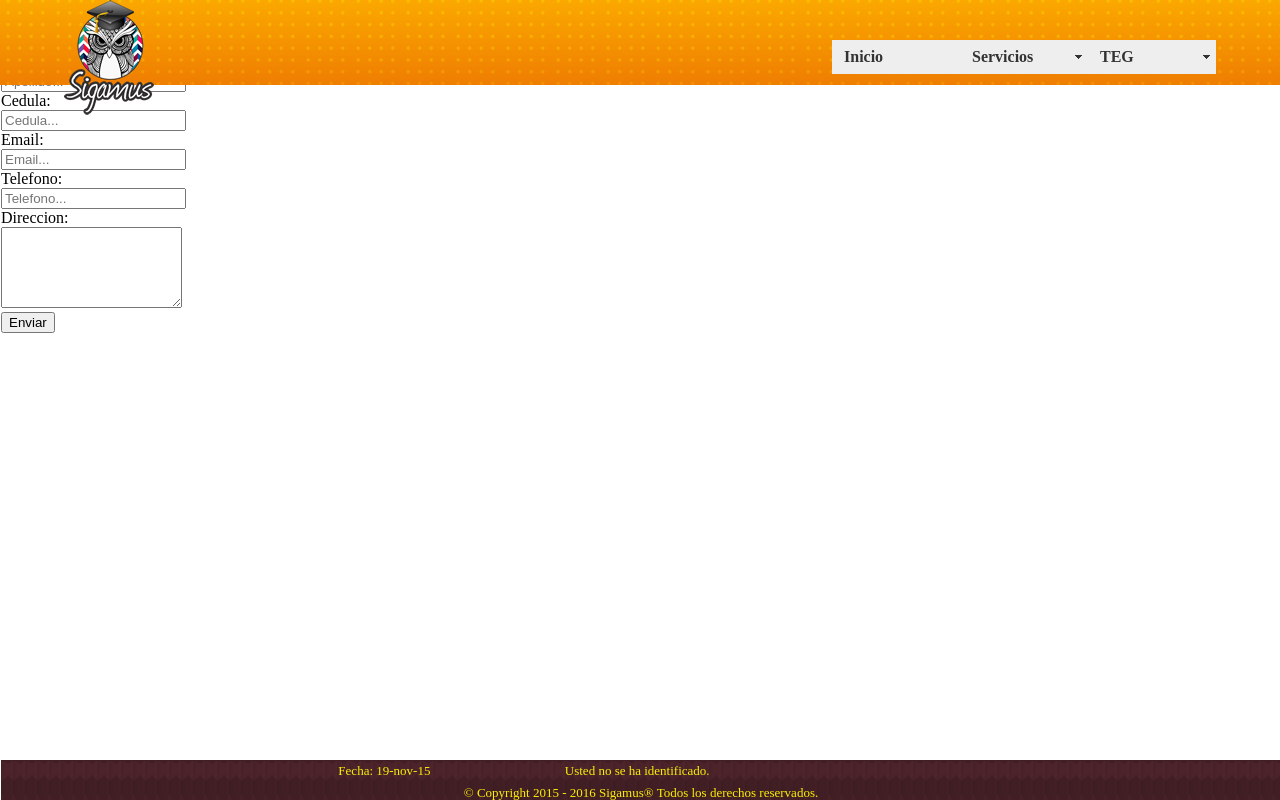
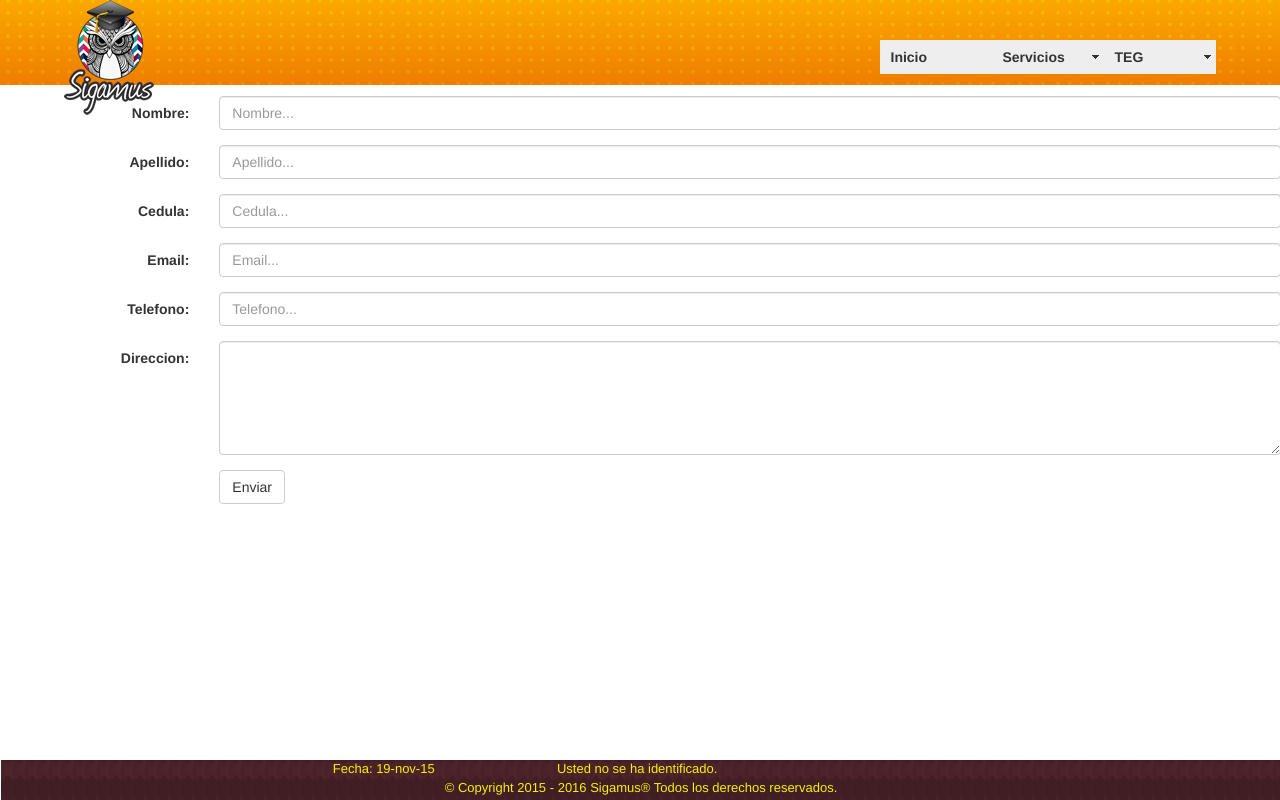
Before and after one commit to juancarrasco/BETA4, a plain HTML site: page RegistroProfesores1.html in a window 1280 px wide. Drawn offline with nearby package versions, Linux system fonts and the light colour scheme.

Commit message:
sosa .1.

```diff
--- a/Basiccs.css
+++ b/Basiccs.css
@@ -55,7 +55,7 @@
 	word-spacing: 20%;
 	letter-spacing: 20%;
 	background-repeat: repeat-y;
-	background-image: url(IMAGENES/FONDOS/mosaico-de-piezas-azules-y-amarillas-sobre-fondo-claro_91-2147487115.jpg);
+
 
 }
 #F4Pie {
--- a/RegistroProfesores1.html
+++ b/RegistroProfesores1.html
@@ -7,6 +7,11 @@
 <script src="jQueryAssets/SpryMenuBar.js" type="text/javascript"></script>
 <link href="Basiccs2.css" rel="stylesheet" type="text/css">
 <link href="Basiccs.css" rel="stylesheet" type="text/css">
+<meta charset="utf-8">
+<meta name="viewport" content="width=device-width, initial-scale=1">
+<link rel="stylesheet" href="http://maxcdn.bootstrapcdn.com/bootstrap/3.3.5/css/bootstrap.min.css">
+<script src="https://ajax.googleapis.com/ajax/libs/jquery/1.11.3/jquery.min.js"></script>
+<script src="http://maxcdn.bootstrapcdn.com/bootstrap/3.3.5/js/bootstrap.min.js"></script>
 <style type="text/css">
 body {
 	margin-left: 0px;
@@ -54,8 +59,9 @@ body {
     <! FIN MENU >
   </div>
     <! XXXXXXXXXXXXXXXXXXX CUERPO XXXXXXXXXXXXXX ><! XXXXXXXXXXXXXXXXXXXPIE DE PAGINA XXXXXXXXXXXXXX >
-  <span style="color: #FFFFFF">.</span><form action="conexion.php"  method="get" class="form-horizontal" role="form">
-
+  <span style="color: #FFFFFF">.</span>
+  <div id="F3Cuerpo">
+    <form action="conexion.php"  method="get" class="form-horizontal" role="form">
       <div class="form-group">
         <label class="control-label col-sm-2" >Nombre:</label>
         <div class="col-sm-10">
@@ -86,21 +92,19 @@ body {
           <input type="text" class="form-control"  id="telefono" placeholder="Telefono...">
         </div>
       </div>
-
-
       <div class="form-group">
         <label class="control-label col-sm-2" for="direccion">Direccion:</label>
         <div class="col-sm-10">
-  <textarea class="form-control" rows="5" id="direccion"></textarea>
+          <textarea name="direccion" rows="5" class="form-control" id="direccion"></textarea>
         </div>
       </div>
-
       <div class="form-group">
         <div class="col-sm-offset-2 col-sm-10">
           <button type="submit" class="btn btn-default">Enviar</button>
         </div>
       </div>
     </form>
+  </div>
   <div id="F4Pie">
     <div id="F4_TextPie">
       <table width="100%" border="0">
```
Lines whose indentation alone changed are shown as unchanged.
